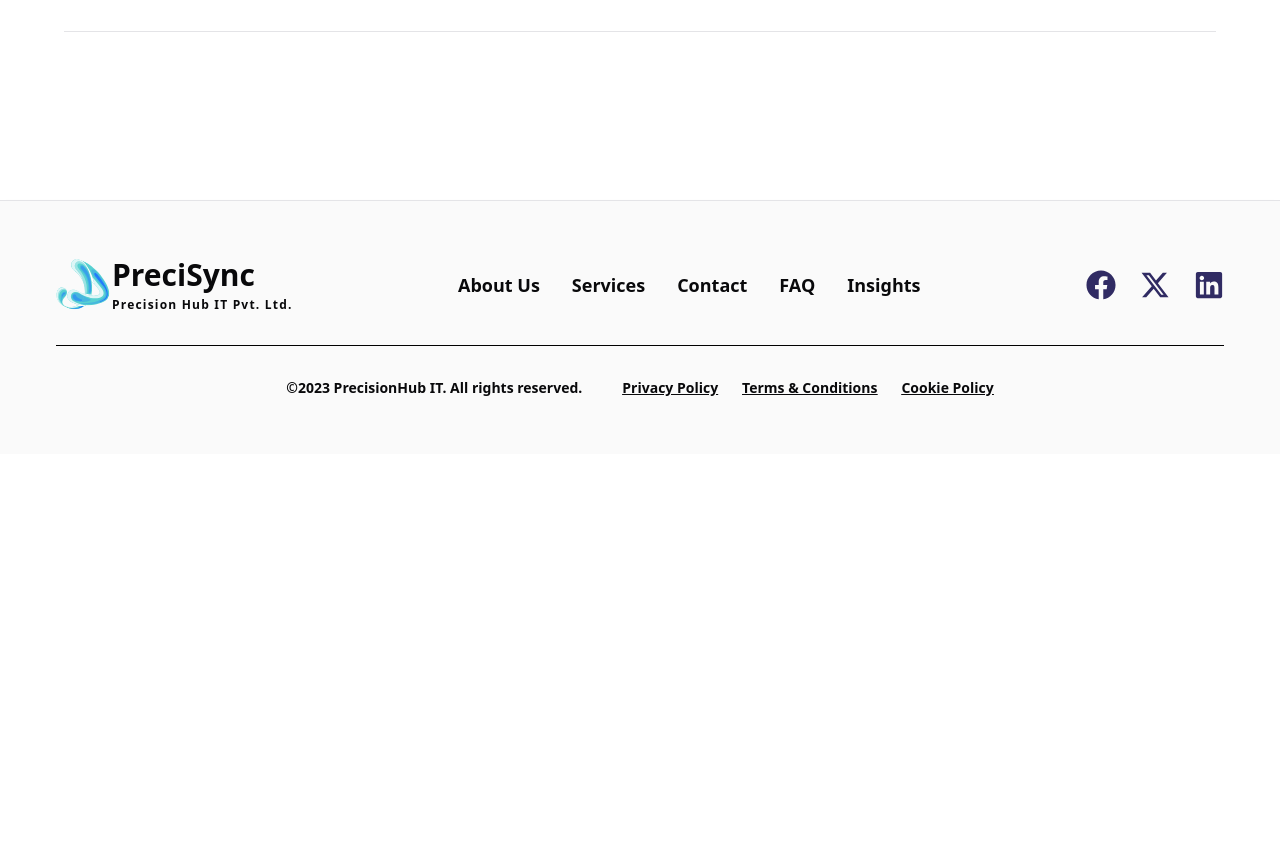
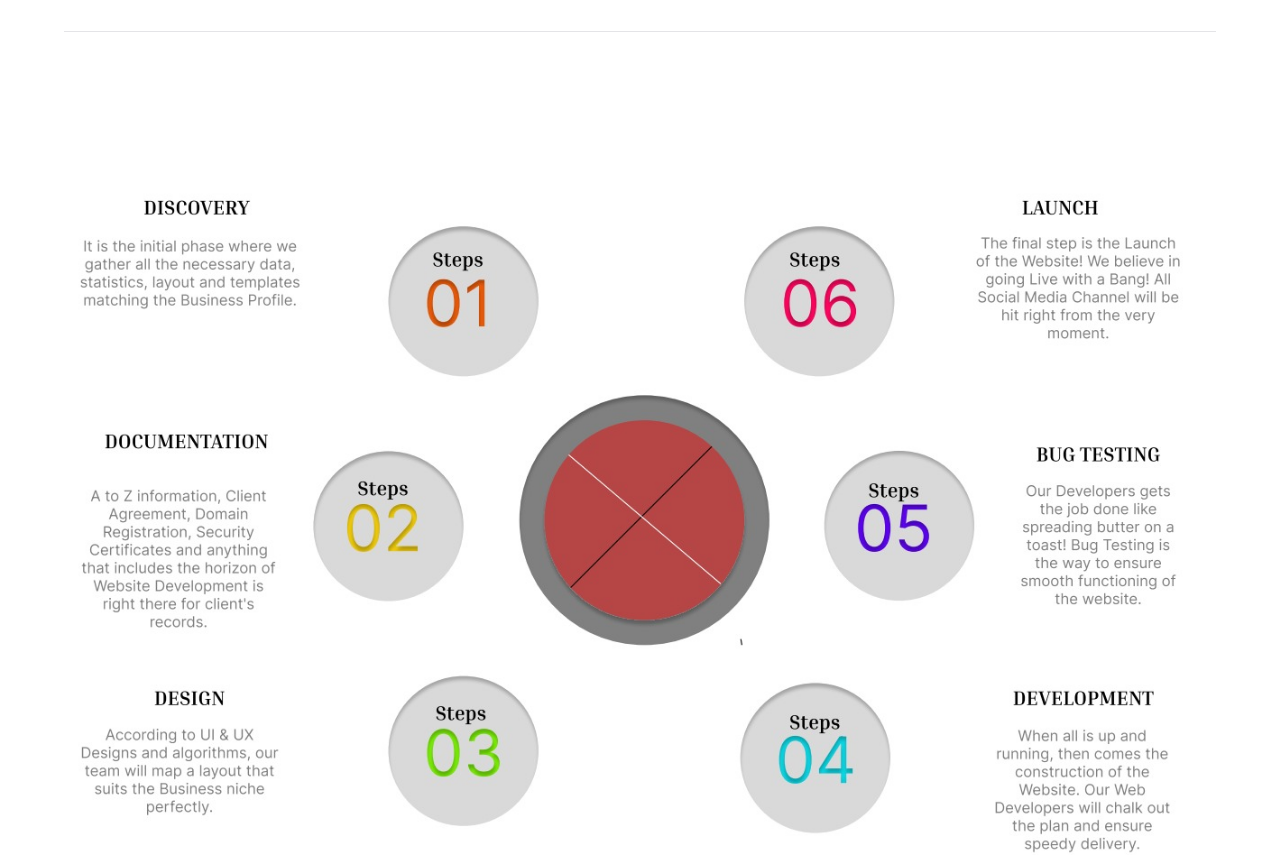
Before and after one commit to Siddhartha097/precisionHubIT, a React (Vite) app: page /web-developement in a window 1280 px wide. Shown: the part 1860-2715 px from the top of the page. Before the commit the page ends 2314 px from the top, so only its background shows below. Built offline with nearby package versions, Linux system fonts and the light colour scheme.

Commit message:
first commit

```diff
--- a/src/Pages/WebDev.tsx
+++ b/src/Pages/WebDev.tsx
@@ -1,6 +1,7 @@
 import { WorkingStyle } from "@/Data";
 import { Separator } from "@/components/ui/separator";
-import { webdev } from "@/images";
+import { chart1, webdev } from "@/images";
+
 
 const WebDev = () => {
   return (
@@ -43,7 +44,9 @@ const WebDev = () => {
 
       <Separator className="my-10 max-md:my-6" />
 
-      <section></section>
+      <section>
+        <img src={chart1} alt="" />
+      </section>
     </main>
   );
 };
--- a/src/images/index.ts
+++ b/src/images/index.ts
@@ -4,7 +4,7 @@ import techvid from './vid2.mp4';
 import city from './city.jpeg'
 import avatar from './avatar.jpg';
 import webdev from './webdev.png'
-
+import chart1 from './chart1.jpeg'
 
 export {
     city,
@@ -13,5 +13,5 @@ export {
     techvid,
     avatar,
     webdev,
-
+    chart1,
 };
```
Also changed, not shown: src/images/chart1.jpeg (added).
